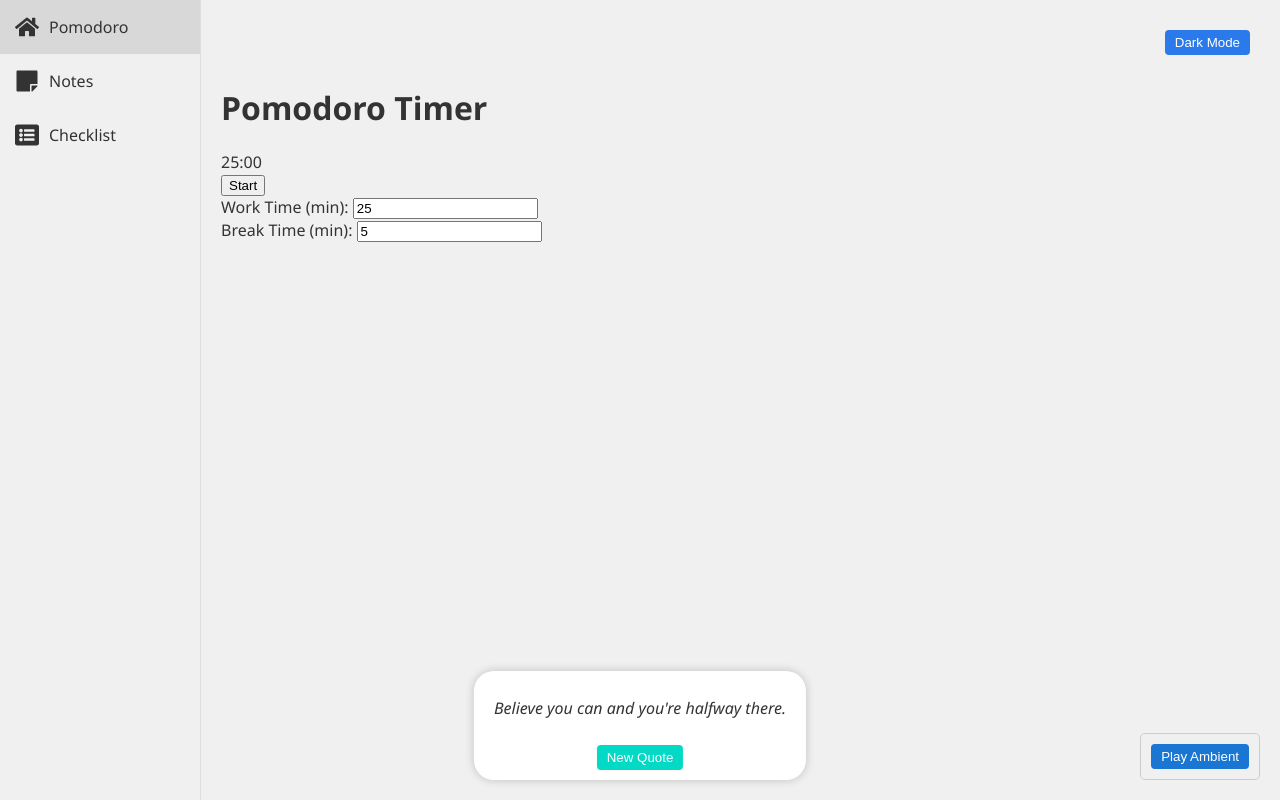
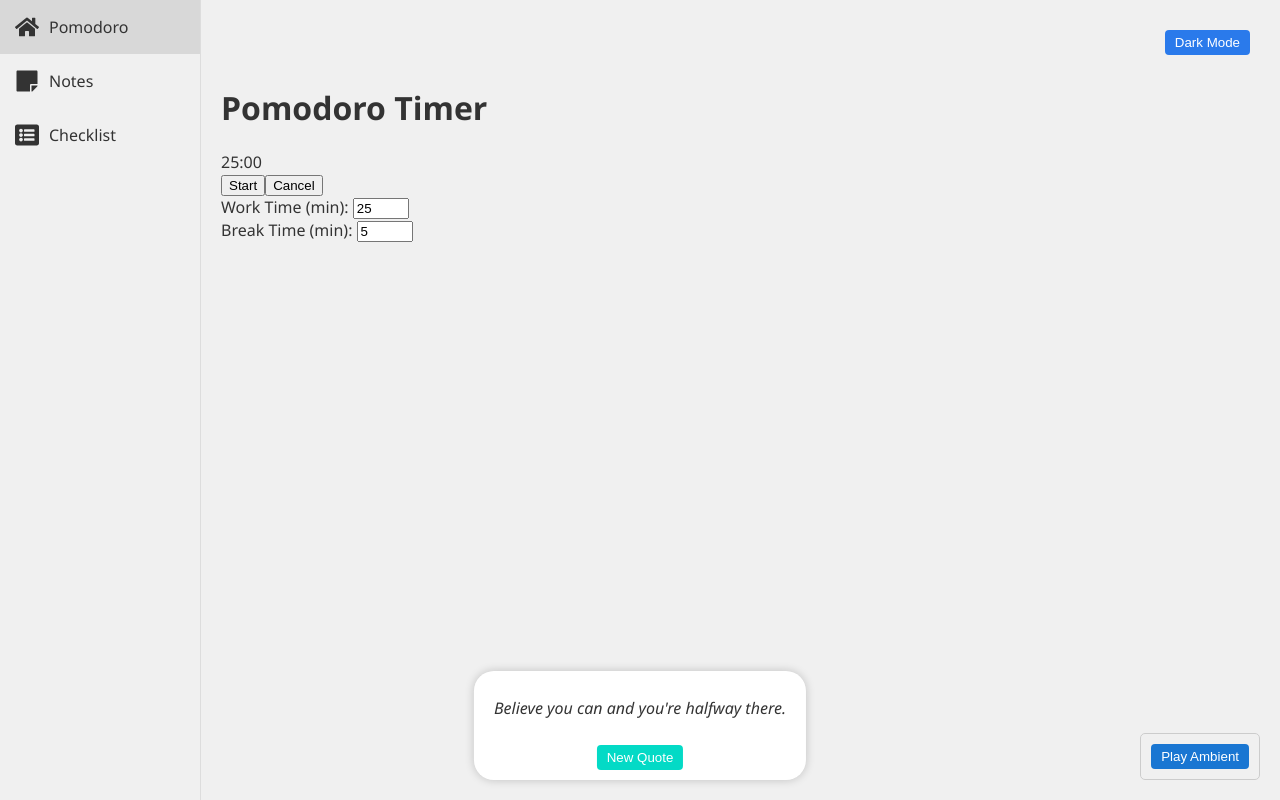
Before and after one commit to Ajithesh9/productivity-hub, a React (Create React App) app: page / in a window 1280 px wide. Built offline with nearby package versions, Linux system fonts and the light colour scheme.

Commit message:
Update Pomodoro.js
Progressive bar and other improvements

```diff
--- a/src/components/Pomodoro/Pomodoro.js
+++ b/src/components/Pomodoro/Pomodoro.js
@@ -1,53 +1,61 @@
 import React, { useState, useEffect, useRef } from "react";
+import { motion, AnimatePresence } from "framer-motion";
 import "./Pomodoro.css";
 
 function Pomodoro() {
-  // Defaults: 25 minutes work, 5 minutes break (in seconds)
-  const [workTime, setWorkTime] = useState(25 * 60);
-  const [breakTime, setBreakTime] = useState(5 * 60);
-  const [timeLeft, setTimeLeft] = useState(workTime);
+  const defaultWorkTime = 25 * 60;
+  const defaultBreakTime = 5 * 60;
+  const [workTime, setWorkTime] = useState(defaultWorkTime);
+  const [breakTime, setBreakTime] = useState(defaultBreakTime);
+  const [timeLeft, setTimeLeft] = useState(defaultWorkTime);
   const [isRunning, setIsRunning] = useState(false);
   const [isWork, setIsWork] = useState(true);
   const timerRef = useRef(null);
 
-  // Update timeLeft if workTime changes on a work session.
-  useEffect(() => {
-    if (isWork) {
-      setTimeLeft(workTime);
-    }
-  }, [workTime, isWork]);
+  // Calculate progress percentage for the progressive bar
+  const totalDuration = isWork ? workTime : breakTime;
+  const progressPercent = ((totalDuration - timeLeft) / totalDuration) * 100;
 
   useEffect(() => {
-    if (isRunning) {
+    if (isRunning && timeLeft > 0) {
       timerRef.current = setInterval(() => {
-        setTimeLeft((prev) => {
-          if (prev <= 1) {
+        setTimeLeft((prev) => prev - 1);
+      }, 1000);
+    } else if (isRunning && timeLeft === 0) {
       clearInterval(timerRef.current);
-            // Send a notification when the timer finishes
+      if (isWork) {
         if (Notification.permission === "granted") {
           new Notification(
-                isWork
-                  ? "Work session ended! Time for a break."
-                  : "Break ended! Time to work."
+            "Work session ended! Break will start in 10 seconds."
           );
         }
-            // Switch sessions
-            if (isWork) {
+        setIsRunning(false);
+        setTimeout(() => {
           setIsWork(false);
-              return breakTime;
+          setTimeLeft(breakTime);
+        }, 10000);
       } else {
+        if (Notification.permission === "granted") {
+          new Notification("Break ended! Resetting to work session.");
+        }
+        setIsRunning(false);
         setIsWork(true);
-              return workTime;
+        setWorkTime(defaultWorkTime);
+        setBreakTime(defaultBreakTime);
+        setTimeLeft(defaultWorkTime);
       }
-          }
-          return prev - 1;
-        });
-      }, 1000);
     } else {
       clearInterval(timerRef.current);
     }
     return () => clearInterval(timerRef.current);
-  }, [isRunning, isWork, workTime, breakTime]);
+  }, [
+    isRunning,
+    timeLeft,
+    isWork,
+    breakTime,
+    defaultWorkTime,
+    defaultBreakTime,
+  ]);
 
   useEffect(() => {
     if (Notification.permission !== "granted") {
@@ -56,58 +64,128 @@ function Pomodoro() {
   }, []);
 
   const handleStartPause = () => {
+    if (!isRunning && timeLeft === 0) {
+      setTimeLeft(isWork ? workTime : breakTime);
+    }
     setIsRunning((prev) => !prev);
   };
 
-  const formatTime = (seconds) => {
-    const m = Math.floor(seconds / 60);
-    const s = seconds % 60;
-    return `${m < 10 ? "0" + m : m}:${s < 10 ? "0" + s : s}`;
+  const handleCancel = () => {
+    setIsRunning(false);
+    clearInterval(timerRef.current);
+    setTimeLeft(isWork ? workTime : breakTime);
   };
 
-  const handleWorkTimeChange = (e) => {
-    const value = parseInt(e.target.value, 10);
-    if (!isNaN(value)) {
+  const formatTime = (seconds) => {
+    const minutes = Math.floor(seconds / 60);
+    const secs = seconds % 60;
+    return `${minutes < 10 ? "0" : ""}${minutes}:${
+      secs < 10 ? "0" : ""
+    }${secs}`;
+  };
+
+  const handleTimeChange = (e, type) => {
+    const value = Math.max(
+      1,
+      Math.min(60, parseInt(e.target.value, 10) || (type === "work" ? 25 : 5))
+    );
+    if (type === "work") {
       setWorkTime(value * 60);
+      if (!isRunning && isWork) {
+        setTimeLeft(value * 60);
+      }
+    } else {
+      setBreakTime(value * 60);
+      if (!isRunning && !isWork) {
+        setTimeLeft(value * 60);
+      }
     }
   };
 
-  const handleBreakTimeChange = (e) => {
-    const value = parseInt(e.target.value, 10);
-    if (!isNaN(value)) {
-      setBreakTime(value * 60);
+  const handleWorkFocus = () => {
+    if (!isRunning) {
+      setIsWork(true);
+      setTimeLeft(workTime);
+    }
+  };
+
+  const handleBreakFocus = () => {
+    if (!isRunning) {
+      setIsWork(false);
+      setTimeLeft(breakTime);
     }
   };
 
   return (
     <div className="pomodoro">
       <h1 className="pomodoro-title">Pomodoro Timer</h1>
+
+      {/* Background Animation Element */}
+      <motion.div
+        className={`background-animation ${isWork ? "work" : "break"}`}
+        initial={{ opacity: 0 }}
+        animate={{ opacity: 0.15 }}
+        transition={{ duration: 1, repeat: Infinity, repeatType: "mirror" }}
+      />
+
       <div className="timer-display">
-        <span>{formatTime(timeLeft)}</span>
+        <span className={isWork ? "work-time" : "break-time"}>
+          {formatTime(timeLeft)}
+        </span>
       </div>
+
+      {/* Progressive Bar with Mode-Specific Color */}
+      <motion.div
+        className={`progress-bar ${isWork ? "work" : "break"}`}
+        initial={{ width: 0 }}
+        animate={{ width: `${progressPercent}%` }}
+        transition={{ duration: 0.5 }}
+      />
+
       <div className="controls">
-        <button onClick={handleStartPause}>
+        <button onClick={handleStartPause} className="start-pause-btn">
           {isRunning ? "Pause" : "Start"}
         </button>
+        <button onClick={handleCancel} className="cancel-btn">
+          Cancel
+        </button>
       </div>
-      <div className="custom-time">
+
+      {/* Custom Time Panel fades out when running */}
+      <AnimatePresence>
+        {!isRunning && (
+          <motion.div
+            className="custom-time"
+            initial={{ opacity: 0 }}
+            animate={{ opacity: 1 }}
+            exit={{ opacity: 0 }}
+            transition={{ duration: 0.5 }}
+          >
             <div>
-          <label>Work Time (min): </label>
+              <label className="work-time">Work Time (min): </label>
               <input
                 type="number"
-            defaultValue="25"
-            onBlur={handleWorkTimeChange}
+                value={(workTime / 60).toFixed(0)}
+                onChange={(e) => handleTimeChange(e, "work")}
+                onFocus={handleWorkFocus}
+                min="1"
+                max="60"
               />
             </div>
             <div>
-          <label>Break Time (min): </label>
+              <label className="break-time">Break Time (min): </label>
               <input
                 type="number"
-            defaultValue="5"
-            onBlur={handleBreakTimeChange}
+                value={(breakTime / 60).toFixed(0)}
+                onChange={(e) => handleTimeChange(e, "break")}
+                onFocus={handleBreakFocus}
+                min="1"
+                max="60"
               />
             </div>
-      </div>
+          </motion.div>
+        )}
+      </AnimatePresence>
     </div>
   );
 }
```
Lines whose indentation alone changed are shown as unchanged.
